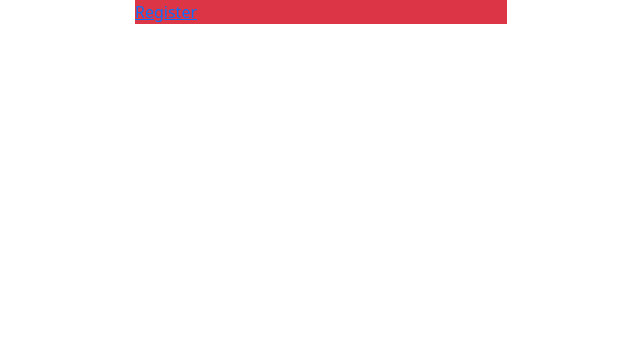
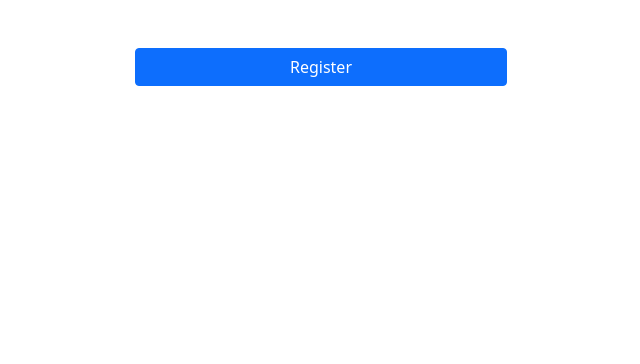
Before and after one commit to iamaliataie/django-human-resources, a Django app: page / in a window 1280 px wide. Shown: the part 56-420 px from the top of the page, without its empty margins (319-959 px from the left). Run offline with Django 4.2, Linux system fonts and the light colour scheme.

Commit message:
Update home template

```diff
--- a/App/templates/home.html
+++ b/App/templates/home.html
@@ -3,9 +3,9 @@
 {% block content %}
 
     <div class="container">
-        <div class="col-12 col-md-4 mx-auto bg-danger">
+        <div class="col-12 col-md-4 mx-auto mt-5">
             <div class="buttons">
-                <a href="{% url 'register' %}">Register</a>
+                <a href="{% url 'register' %}" class="btn btn-primary w-100">Register</a>
             </div>
         </div>
     </div>
```
